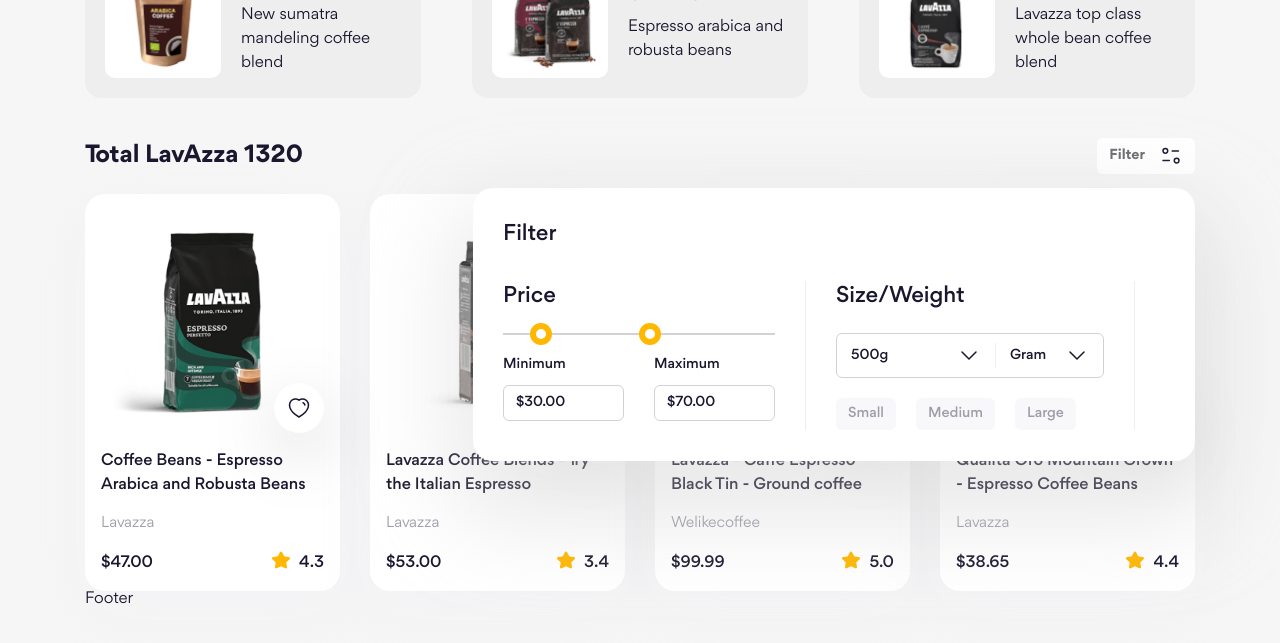
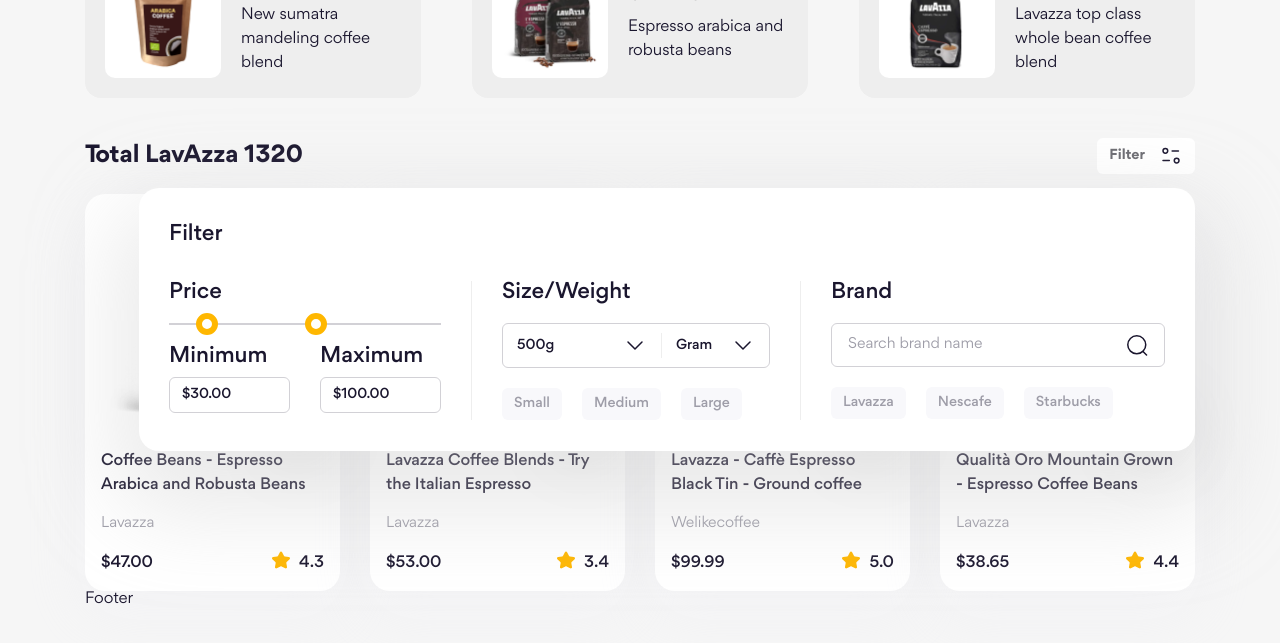
Before and after one commit to HoainamLe42/Project-08, a website: page index.html in a window 1280 px wide. Shown: the part 679-1322 px from the top of the page. Drawn offline with Linux system fonts and the light colour scheme.

Commit message:
Làm form filter sản phẩm #3

```diff
--- a/index.html
+++ b/index.html
@@ -179,6 +179,9 @@
                                                     class="filter__form-label filter__form-label-small"
                                                     >Minimum</label
                                                 >
+                                                <div
+                                                    class="filter__form-text-input filter__form-text-input--small"
+                                                >
                                                     <input
                                                         type="text"
                                                         name=""
@@ -187,6 +190,7 @@
                                                         class="filter__form-input"
                                                     />
                                                 </div>
+                                            </div>
 
                                             <div>
                                                 <label
@@ -194,13 +198,18 @@
                                                     class="filter__form-label filter__form-label-small"
                                                     >Maximum</label
                                                 >
+
+                                                <div
+                                                    class="filter__form-text-input filter__form-text-input--small"
+                                                >
                                                     <input
                                                         type="text"
                                                         name=""
                                                         id=""
-                                                    value="$70.00"
+                                                        value="$100.00"
                                                         class="filter__form-input"
                                                     />
+                                                </div>
                                             </div>
                                         </div>
                                     </div>
@@ -265,7 +274,49 @@
                                     <div class="filter__separate"></div>
 
                                     <!-- Filter columns 3 -->
-                                    <div class="filter__col"></div>
+                                    <div class="filter__col">
+                                        <label for="" class="filter__form-label"
+                                            >Brand</label
+                                        >
+                                        <div class="filter__form-group">
+                                            <div
+                                                class="filter__form-text-input"
+                                            >
+                                                <input
+                                                    type="text"
+                                                    name=""
+                                                    id=""
+                                                    value=""
+                                                    placeholder="Search brand name"
+                                                    class="filter__form-input"
+                                                />
+                                                <img
+                                                    src="./assets/icons/search.svg"
+                                                    alt=""
+                                                    class="filter__form-input-icon"
+                                                />
+                                            </div>
+                                        </div>
+                                        <div class="filter__form-group">
+                                            <div class="filter__form-tags">
+                                                <button
+                                                    class="filter__form-tag"
+                                                >
+                                                    Lavazza
+                                                </button>
+                                                <button
+                                                    class="filter__form-tag"
+                                                >
+                                                    Nescafe
+                                                </button>
+                                                <button
+                                                    class="filter__form-tag"
+                                                >
+                                                    Starbucks
+                                                </button>
+                                            </div>
+                                        </div>
+                                    </div>
                                 </div>
                             </form>
                         </div>
--- a/scss/base/_base.scss
+++ b/scss/base/_base.scss
@@ -36,9 +36,11 @@
 input,
 textarea,
 select {
+  padding: 0;
   font-family: inherit;
   color: inherit;
   outline: none;
+  border: none;
   -webkit-tap-highlight-color: transparent;
 }
 
--- a/scss/components/_filter-form.scss
+++ b/scss/components/_filter-form.scss
@@ -27,14 +27,6 @@
       display: block;
       font-size: 2.2rem;
       font-weight: 500;
-      line-height: 145.454%;
-
-      &-small {
-        margin-bottom: 10px;
-
-        font-size: 1.4rem;
-        line-height: 142.857%;
-      }
     }
     &-group {
       margin-top: 20px;
@@ -76,21 +68,50 @@
         left: var(--max-value);
       }
     }
-    &-input,
+    &-text-input,
     &-select-wrap {
       border-radius: 6px;
       border: 1px solid #d2d1d6;
     }
 
+    &-text-input {
+      overflow: hidden;
+
+      display: flex;
+      align-items: center;
+      justify-content: space-between;
+
+      padding: 0 16px;
+      width: 334px;
+      height: 44px;
+
+      &--small {
+        margin-top: 10px;
+        width: 121px;
+        height: 36px;
+        padding: 0 12px;
+      }
+    }
+
+    &-text-input--small &-input {
+      font-size: 1.4rem;
+    }
+
     &-input {
-      width: 121px;
+      width: 100%;
 
-      height: 36px;
-      padding: 0 12px;
+      font-size: 1.5rem;
+      line-height: 146.667%;
+      font-weight: 500;
 
-      font-size: 1.4rem;
-      font-weight: 500;
-      line-height: 142.857%;
+      &::placeholder {
+        font-weight: 400;
+        color: #9e9da8;
+      }
+
+      &-icon {
+        margin-left: 12px;
+      }
     }
 
     &-select-wrap {
```
Also changed, not shown: assets/css/main.css, 1 other file. Lines whose indentation alone changed are shown as unchanged.
